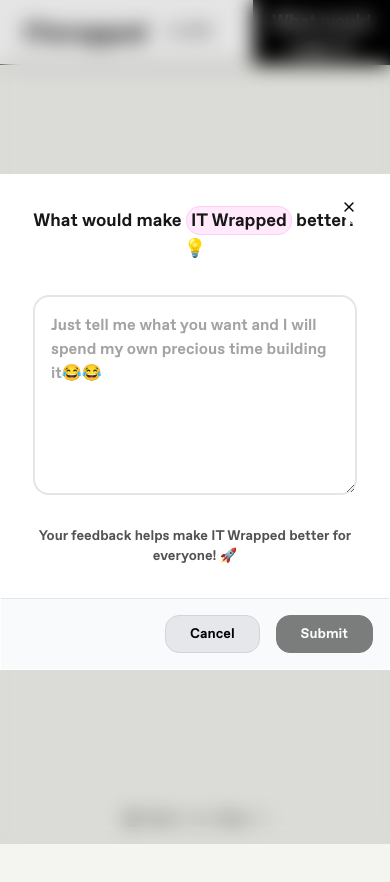
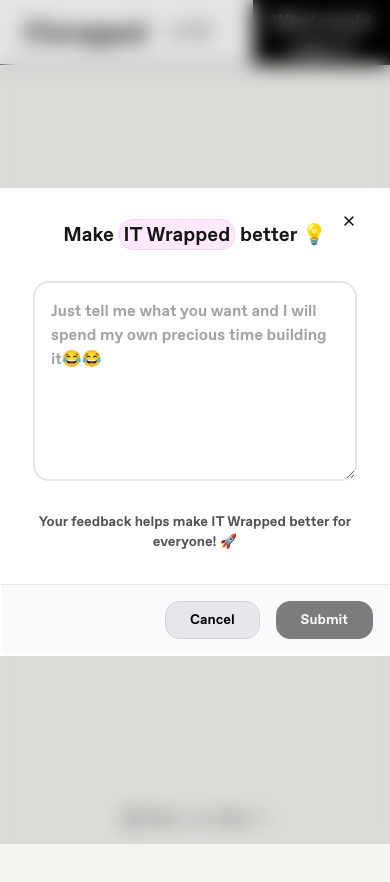
Before and after one commit to AdeobaAdedayo18/ITWrapped, a Next.js app: page /login in a window 390 px wide. Both pictures are taken after a click on the button "What would make IT Wrapped better". Shown: the top 882 px of the page. Built offline with nearby package versions, Linux system fonts and the light colour scheme; a web font is replaced by a local one.

Commit message:
feat: enhance FeedbackModal with responsive headings for mobile and desktop

```diff
--- a/components/FeedbackModal.tsx
+++ b/components/FeedbackModal.tsx
@@ -52,10 +52,23 @@
         <ModalContent>
           {!submitted ? (
             <>
+              {/* Mobile heading */}
               <motion.h4
                 initial={{ opacity: 0, y: -20 }}
                 animate={{ opacity: 1, y: 0 }}
-                className="text-lg md:text-2xl text-neutral-900 dark:text-neutral-100 font-bold text-center mb-8"
+                className="md:hidden text-xl text-neutral-900 dark:text-neutral-100 font-bold text-center mb-8"
+              >
+                Make{" "}
+                <span className="px-1 py-0.5 rounded-md bg-primary/20 border border-primary/30">
+                  IT Wrapped
+                </span>{" "}
+                better 💡
+              </motion.h4>
+              {/* Desktop heading */}
+              <motion.h4
+                initial={{ opacity: 0, y: -20 }}
+                animate={{ opacity: 1, y: 0 }}
+                className="hidden md:block text-2xl text-neutral-900 dark:text-neutral-100 font-bold text-center mb-8"
               >
                 What would make{" "}
                 <span className="px-1 py-0.5 rounded-md bg-primary/20 border border-primary/30">
```
